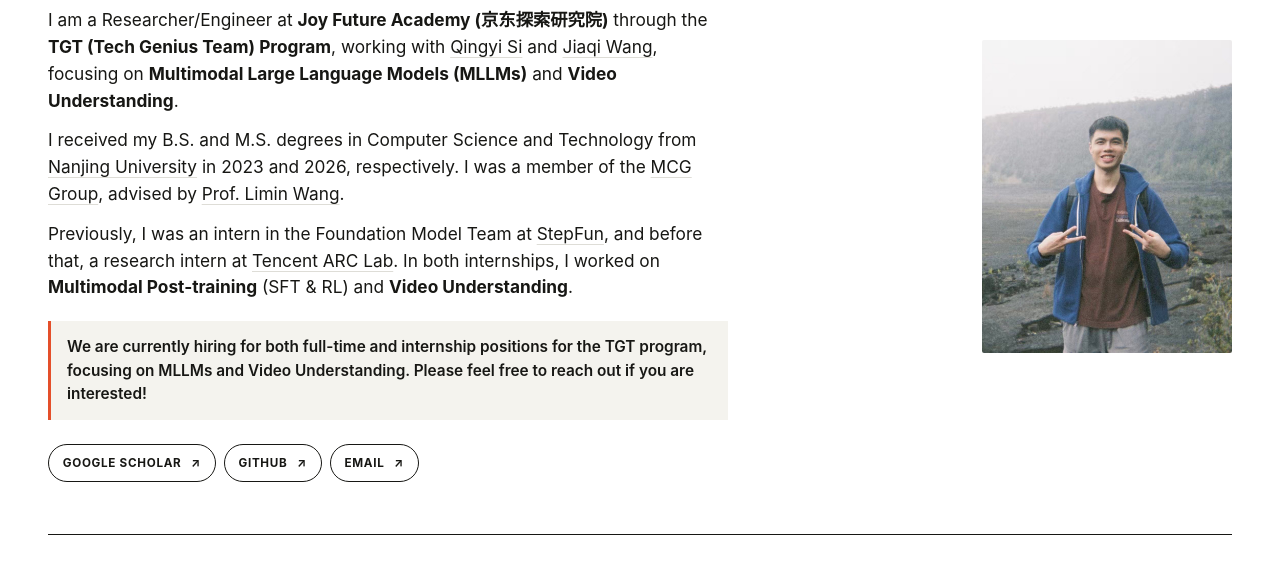
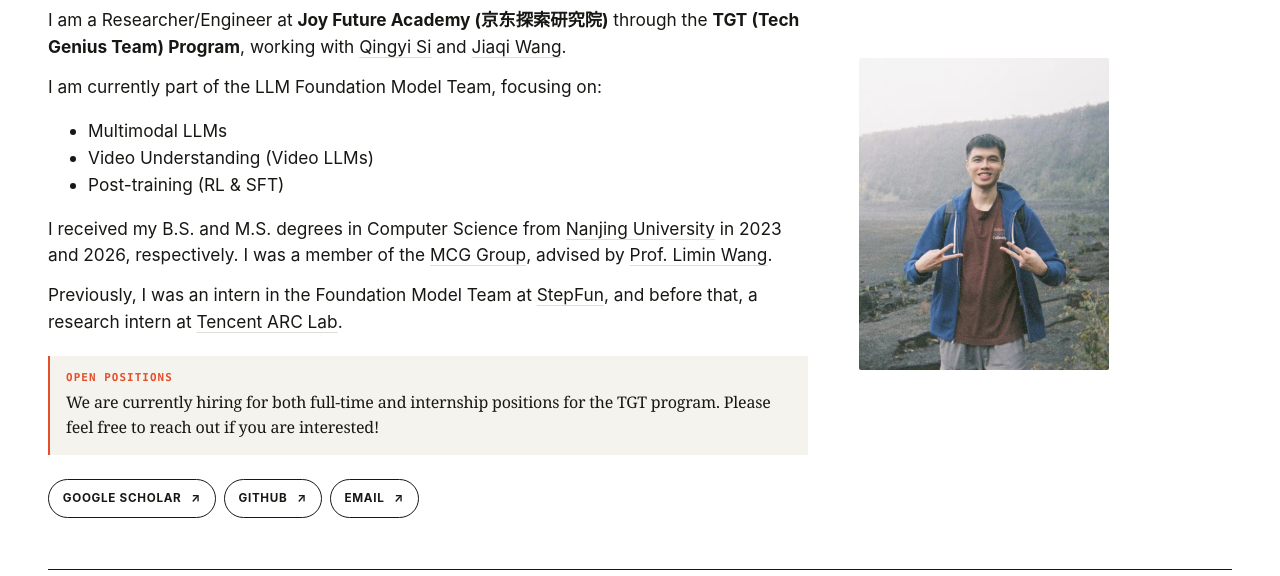
Before and after one commit to jonasjunzhang/minimal-academic-homepage, a plain HTML site: page index.html in a window 1280 px wide. Shown: the part 217-793 px from the top of the page. Drawn offline with Linux system fonts and the light colour scheme.

Commit message:
Refine personal homepage layout and content

```diff
--- a/index.html
+++ b/index.html
@@ -44,13 +44,16 @@
               <strong>TGT (Tech Genius Team) Program</strong>, working with
               <a href="https://phoebussi.github.io/" target="_blank" rel="noreferrer">Qingyi Si</a>
               and
-              <a href="https://myownskyw7.github.io/" target="_blank" rel="noreferrer">Jiaqi Wang</a>,
-              focusing on <strong>Multimodal Large Language Models (MLLMs)</strong>
-              and <strong>Video Understanding</strong>.
+              <a href="https://myownskyw7.github.io/" target="_blank" rel="noreferrer">Jiaqi Wang</a>.
             </p>
+            <p>I am currently part of the LLM Foundation Model Team, focusing on:</p>
+            <ul>
+              <li>Multimodal LLMs</li>
+              <li>Video Understanding (Video LLMs)</li>
+              <li>Post-training (RL &amp; SFT)</li>
+            </ul>
             <p>
-              I received my B.S. and M.S. degrees in Computer Science and
-              Technology from
+              I received my B.S. and M.S. degrees in Computer Science from
               <a href="https://www.nju.edu.cn/en/" target="_blank" rel="noreferrer">Nanjing University</a>
               in 2023 and 2026, respectively. I was a member of the
               <a href="https://mcg.nju.edu.cn/index.html" target="_blank" rel="noreferrer">MCG Group</a>,
@@ -62,15 +65,13 @@
               <a href="https://www.stepfun.com/" target="_blank" rel="noreferrer">StepFun</a>,
               and before that, a research intern at
               <a href="https://arc.tencent.com/en/index" target="_blank" rel="noreferrer">Tencent ARC Lab</a>.
-              In both internships, I worked on
-              <strong>Multimodal Post-training</strong> (SFT &amp; RL) and
-              <strong>Video Understanding</strong>.
             </p>
           </div>
 
           <p class="hiring-note">
+            <span class="hiring-note-label">Open positions</span>
             We are currently hiring for both full-time and internship positions
-            for the TGT program, focusing on MLLMs and Video Understanding.
+            for the TGT program.
             Please feel free to reach out if you are interested!
           </p>
 
@@ -238,11 +239,10 @@
             </div>
             <div class="experience-body">
               <h3>
-                Researcher/Engineer <span>at Joy Future Academy</span>
+                Full-time · Foundation Model Team <span>at Joy Future Academy</span>
               </h3>
               <p>
-                Working on multimodal large language models and video understanding
-                through the TGT (Tech Genius Team) Program with
+                Working on multimodal large language models and video understanding with
                 <a href="https://phoebussi.github.io/" target="_blank" rel="noreferrer">Qingyi Si</a>
                 and
                 <a href="https://myownskyw7.github.io/" target="_blank" rel="noreferrer">Jiaqi Wang</a>.
@@ -268,7 +268,7 @@
             </div>
             <div class="experience-body">
               <h3>
-                Intern, Foundation Model Team
+                Intern · Foundation Model Team
                 <span>at <a href="https://www.stepfun.com/" target="_blank" rel="noreferrer">StepFun</a></span>
               </h3>
               <p>
@@ -317,5 +317,19 @@
       <p>© 2026 Jun Zhang</p>
       <a href="#top">Back to top ↑</a>
     </footer>
+
+    <!-- Personal analytics: intentionally kept on the zhangjun branch only. -->
+    <script>
+      if (window.location.hostname === "home.j-zh.top") {
+        window.sc_project = 13190178;
+        window.sc_invisible = 1;
+        window.sc_security = "e34c5e00";
+
+        const statcounter = document.createElement("script");
+        statcounter.async = true;
+        statcounter.src = "https://www.statcounter.com/counter/counter.js";
+        document.head.append(statcounter);
+      }
+    </script>
   </body>
 </html>
--- a/styles.css
+++ b/styles.css
@@ -102,9 +102,10 @@ nav a {
 
 .hero {
   display: grid;
-  grid-template-columns: minmax(0, 1fr) minmax(210px, 250px);
-  gap: clamp(2.5rem, 6vw, 5rem);
+  grid-template-columns: minmax(0, 760px) minmax(210px, 250px);
+  gap: clamp(2.5rem, 4vw, 4rem);
   align-items: center;
+  justify-content: start;
   padding-block: clamp(2.75rem, 4vw, 4rem);
 }
 
@@ -142,7 +143,7 @@ h1 em {
 }
 
 .bio {
-  max-width: 680px;
+  max-width: 760px;
   font-size: clamp(1rem, 1.35vw, 1.14rem);
 }
 
@@ -155,13 +156,28 @@ h1 em {
 }
 
 .hiring-note {
-  max-width: 680px;
+  max-width: 760px;
   margin: 1.25rem 0 0;
-  padding: 0.85rem 1rem;
-  border-left: 3px solid var(--accent);
+  padding: 0.9rem 1rem 0.95rem;
+  border-left: 2px solid var(--accent);
   background: var(--soft);
-  font-size: 0.96rem;
-  font-weight: 620;
+  color: var(--ink);
+  font-family: Georgia, "Times New Roman", serif;
+  font-size: clamp(0.98rem, 1.25vw, 1.06rem);
+  font-weight: 400;
+  letter-spacing: -0.012em;
+  line-height: 1.55;
+}
+
+.hiring-note-label {
+  display: block;
+  margin-bottom: 0.22rem;
+  color: var(--accent);
+  font-family: ui-monospace, SFMono-Regular, Menlo, monospace;
+  font-size: 0.68rem;
+  font-weight: 720;
+  letter-spacing: 0.1em;
+  text-transform: uppercase;
 }
 
 .profile-links {
@@ -203,7 +219,7 @@ h1 em {
 .portrait {
   width: min(100%, 250px);
   margin: 0;
-  justify-self: end;
+  justify-self: start;
 }
 
 .portrait img {
@@ -385,7 +401,7 @@ h1 em {
 }
 
 .authors {
-  max-width: 780px;
+  max-width: 900px;
   margin: 0.2rem 0;
 }
 
```
Also changed, not shown: 1 other file.
